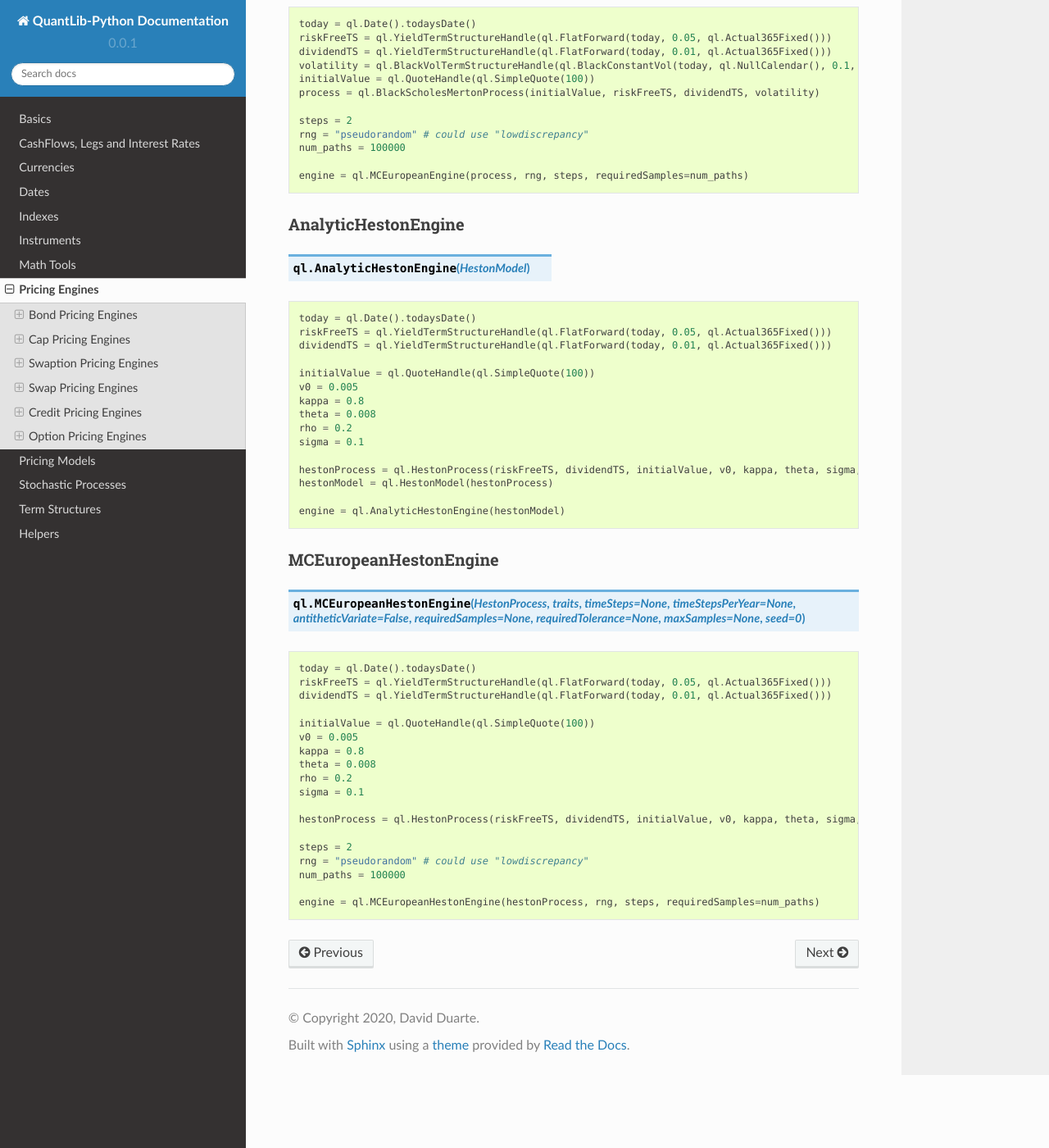
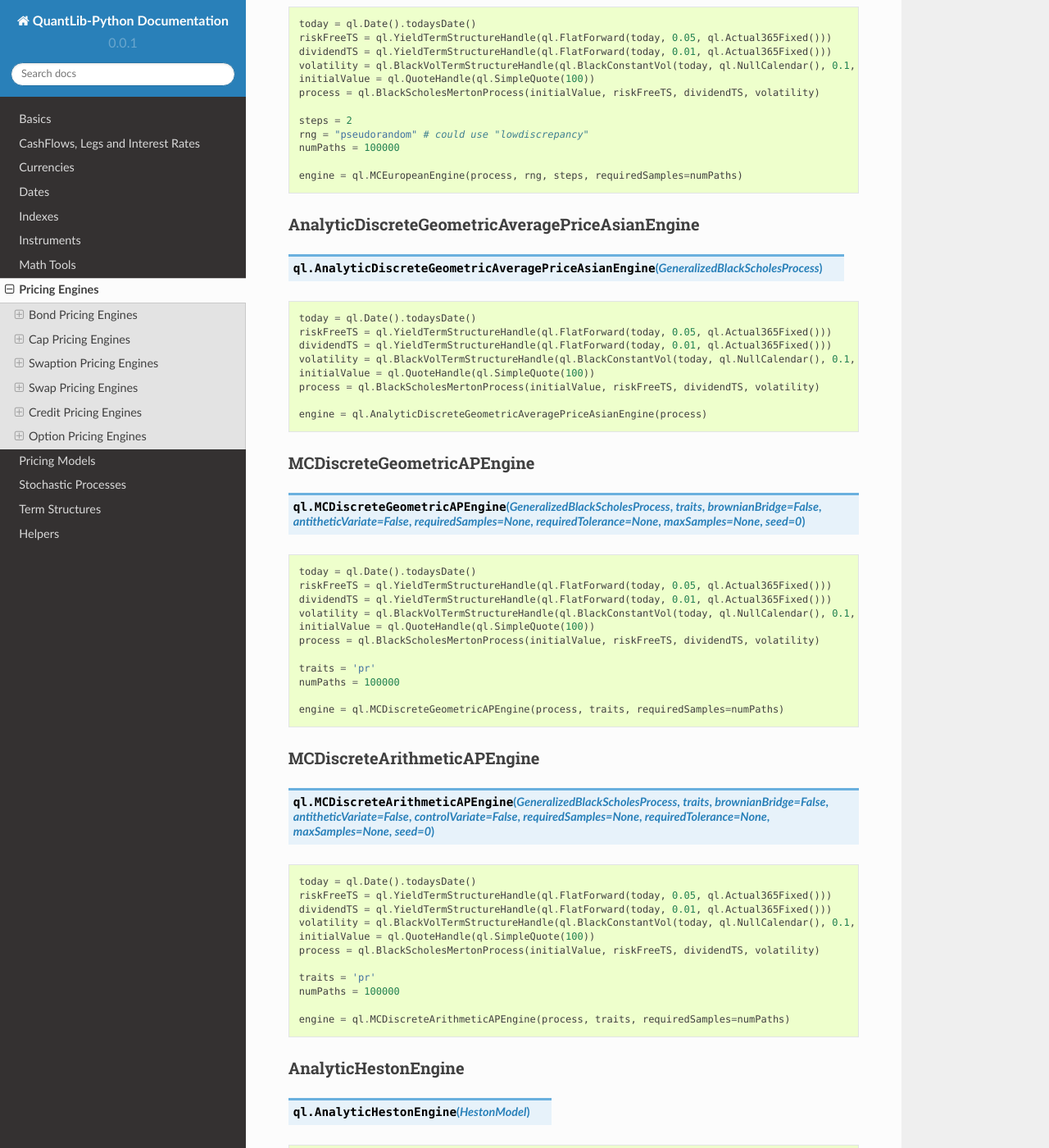
Before and after one commit to nhaga/QuantLib-Python-Docs, a Sphinx documentation site: the page built from docs/pricing_engines.rst, in a window 1280 px wide and 1400 px high, scrolled down 6488 px. Shown: the whole window at 82% size. Built offline with Sphinx 7.4.7 and the Read the Docs theme 2.0.0, drawn with Linux system fonts in a browser that asks for light colours; formulas are drawn with MathJax 3; some of the changed text lies outside the part shown.

Commit message:
Update pricing_engines.rst
Added varios Asian option BS pricing engines (MC geo, MC arith, Analytical geo) and Heston Vanilla FD engine

```diff
--- a/docs/pricing_engines.rst
+++ b/docs/pricing_engines.rst
@@ -361,9 +361,66 @@ MCEuropeanEngine
 
     steps = 2
     rng = "pseudorandom" # could use "lowdiscrepancy"
-    num_paths = 100000
+    numPaths = 100000
 
-    engine = ql.MCEuropeanEngine(process, rng, steps, requiredSamples=num_paths)
+    engine = ql.MCEuropeanEngine(process, rng, steps, requiredSamples=numPaths)
+
+
+AnalyticDiscreteGeometricAveragePriceAsianEngine
+************************************************
+
+.. function:: ql.AnalyticDiscreteGeometricAveragePriceAsianEngine(GeneralizedBlackScholesProcess)
+
+.. code-block:: python
+
+    today = ql.Date().todaysDate()
+    riskFreeTS = ql.YieldTermStructureHandle(ql.FlatForward(today, 0.05, ql.Actual365Fixed()))
+    dividendTS = ql.YieldTermStructureHandle(ql.FlatForward(today, 0.01, ql.Actual365Fixed()))
+    volatility = ql.BlackVolTermStructureHandle(ql.BlackConstantVol(today, ql.NullCalendar(), 0.1, ql.Actual365Fixed()))
+    initialValue = ql.QuoteHandle(ql.SimpleQuote(100))
+    process = ql.BlackScholesMertonProcess(initialValue, riskFreeTS, dividendTS, volatility)
+
+    engine = ql.AnalyticDiscreteGeometricAveragePriceAsianEngine(process)
+
+
+MCDiscreteGeometricAPEngine
+***************************
+
+.. function:: ql.MCDiscreteGeometricAPEngine(GeneralizedBlackScholesProcess, traits, brownianBridge=False, antitheticVariate=False, requiredSamples=None, requiredTolerance=None, maxSamples=None, seed=0)
+
+.. code-block:: python
+
+    today = ql.Date().todaysDate()
+    riskFreeTS = ql.YieldTermStructureHandle(ql.FlatForward(today, 0.05, ql.Actual365Fixed()))
+    dividendTS = ql.YieldTermStructureHandle(ql.FlatForward(today, 0.01, ql.Actual365Fixed()))
+    volatility = ql.BlackVolTermStructureHandle(ql.BlackConstantVol(today, ql.NullCalendar(), 0.1, ql.Actual365Fixed()))
+    initialValue = ql.QuoteHandle(ql.SimpleQuote(100))
+    process = ql.BlackScholesMertonProcess(initialValue, riskFreeTS, dividendTS, volatility)
+
+    traits = 'pr'
+    numPaths = 100000
+
+    engine = ql.MCDiscreteGeometricAPEngine(process, traits, requiredSamples=numPaths)
+
+
+MCDiscreteArithmeticAPEngine
+****************************
+
+.. function:: ql.MCDiscreteArithmeticAPEngine(GeneralizedBlackScholesProcess, traits, brownianBridge=False, antitheticVariate=False, controlVariate=False, requiredSamples=None, requiredTolerance=None, maxSamples=None, seed=0)
+
+.. code-block:: python
+
+    today = ql.Date().todaysDate()
+    riskFreeTS = ql.YieldTermStructureHandle(ql.FlatForward(today, 0.05, ql.Actual365Fixed()))
+    dividendTS = ql.YieldTermStructureHandle(ql.FlatForward(today, 0.01, ql.Actual365Fixed()))
+    volatility = ql.BlackVolTermStructureHandle(ql.BlackConstantVol(today, ql.NullCalendar(), 0.1, ql.Actual365Fixed()))
+    initialValue = ql.QuoteHandle(ql.SimpleQuote(100))
+    process = ql.BlackScholesMertonProcess(initialValue, riskFreeTS, dividendTS, volatility)
+
+    traits = 'pr'
+    numPaths = 100000
+
+    engine = ql.MCDiscreteArithmeticAPEngine(process, traits, requiredSamples=numPaths)
 
 
 AnalyticHestonEngine
@@ -412,6 +469,34 @@ MCEuropeanHestonEngine
 
     steps = 2
     rng = "pseudorandom" # could use "lowdiscrepancy"
-    num_paths = 100000
+    numPaths = 100000
 
-    engine = ql.MCEuropeanHestonEngine(hestonProcess, rng, steps, requiredSamples=num_paths)
+    engine = ql.MCEuropeanHestonEngine(hestonProcess, rng, steps, requiredSamples=numPaths)
+
+
+FdHestonVanillaEngine
+*********************
+
+.. function:: ql.FdHestonVanillaEngine(HestonModel, tGrid=100, xGrid=100, vGrid=50, dampingSteps=0, FdmSchemeDesc==FdmSchemeDesc::Hundsdorfer(), leverageFct=LocalVolTermStructure())
+
+.. code-block:: python
+
+    today = ql.Date().todaysDate()
+    riskFreeTS = ql.YieldTermStructureHandle(ql.FlatForward(today, 0.05, ql.Actual365Fixed()))
+    dividendTS = ql.YieldTermStructureHandle(ql.FlatForward(today, 0.01, ql.Actual365Fixed()))
+
+    initialValue = ql.QuoteHandle(ql.SimpleQuote(100))
+    v0 = 0.005
+    kappa = 0.8
+    theta = 0.008
+    rho = 0.2
+    sigma = 0.1
+
+    hestonProcess = ql.HestonProcess(riskFreeTS, dividendTS, initialValue, v0, kappa, theta, sigma, rho)
+    hestonModel = ql.HestonModel(hestonProcess)
+
+    tGrid, xGrid, vGrid = 100, 100, 50
+    dampingSteps = 0
+    fdScheme = ql.FdmSchemeDesc.ModifiedCraigSneyd()
+
+    engine = ql.FdHestonVanillaEngine(hestonModel, tGrid, xGrid, vGrid, dampingSteps, fdScheme)
```
